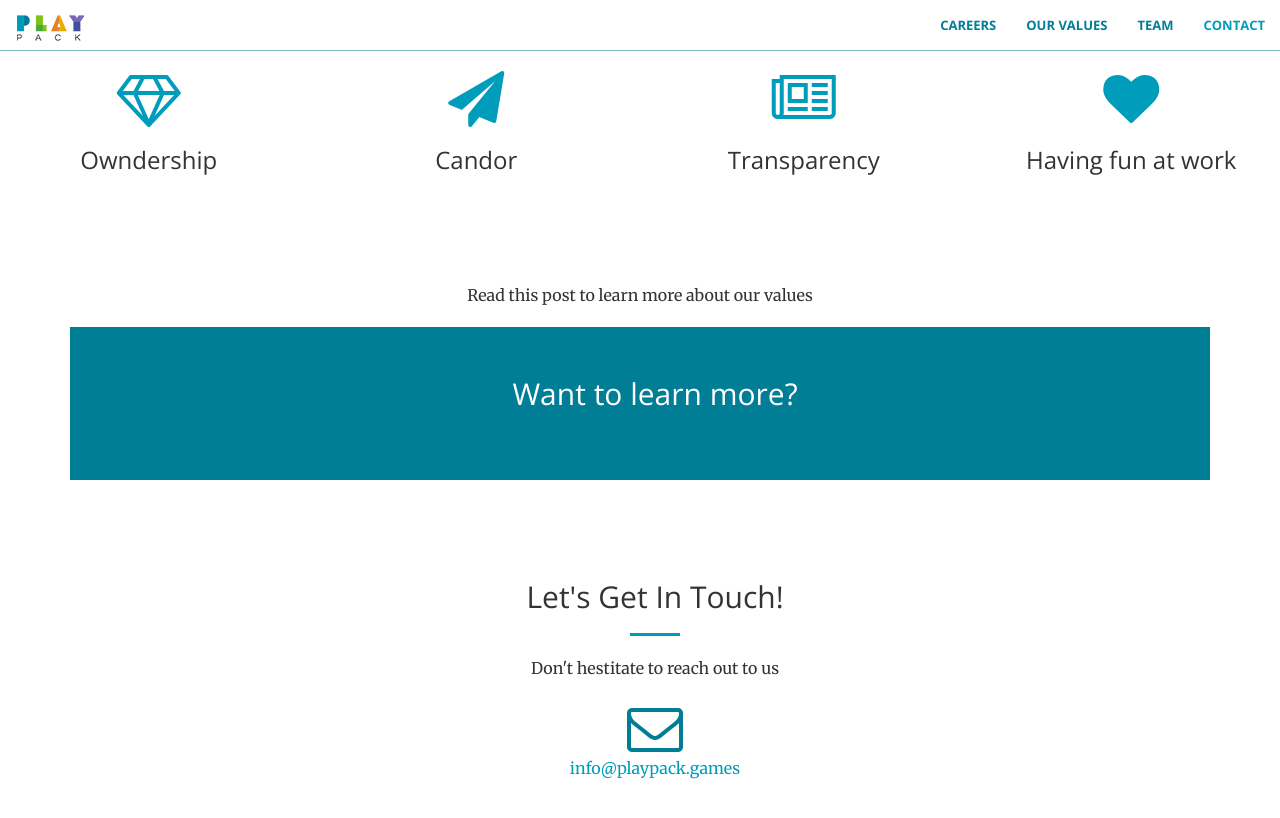
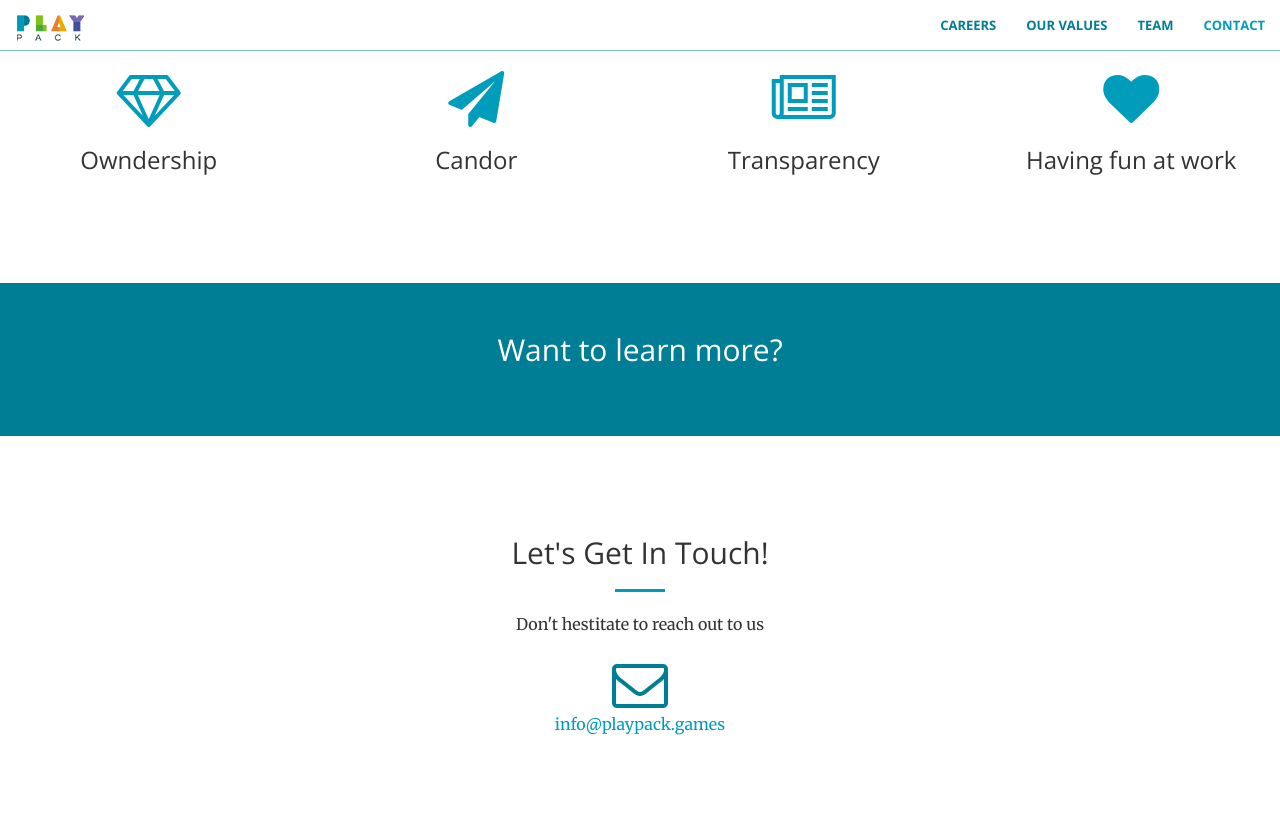
Before and after one commit to TatianaPP/newsite, a Jekyll site: the page built from index.html, in a window 1280 px wide and 900 px high, scrolled down 2098 px. Shown: the top 818 px of the window. Built offline with Jekyll 4.4.1, drawn with Linux system fonts in a browser that asks for light colours.

Commit message:
Update values.html

```diff
--- a/_includes/values.html
+++ b/_includes/values.html
@@ -36,8 +36,3 @@
         </div>
     </div>
 </section>
-<div class="container">
-        <div class="text-center">
-            <i class="bi bi bi-pencil fa-3x wow bounceIn" data-wow-delay=".1s"></i>
-                <p>Read this post to learn more about our values</p>
-</div>
```
